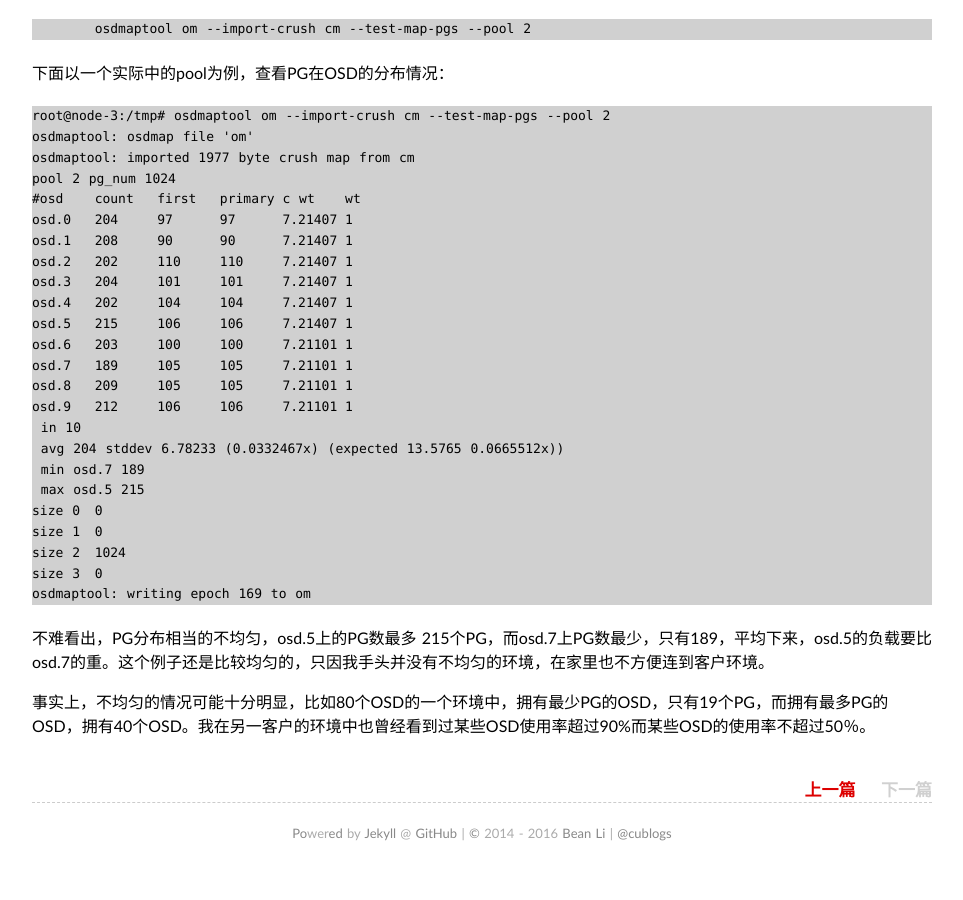
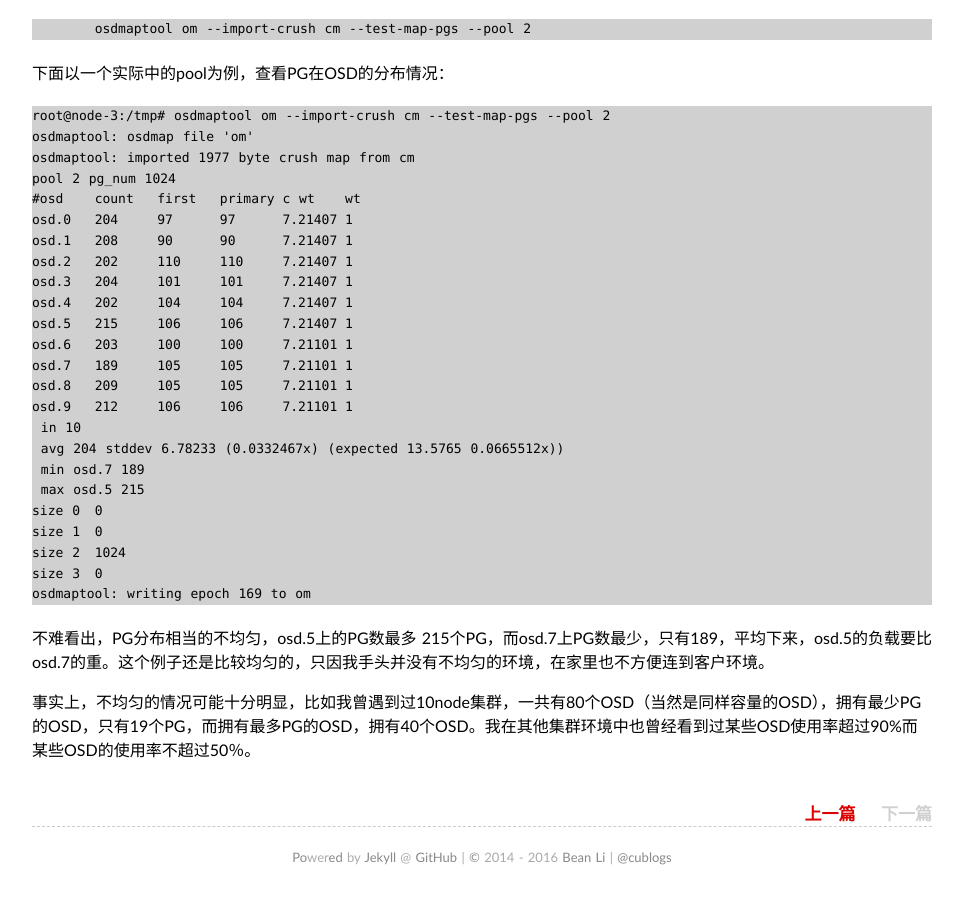
Before and after one commit to Bean-Li/Bean-Li.github.io, a Jekyll site: the page built from _posts/2016-03-06-pg-distribution-on-pool.md, in a window 1280 px wide and 900 px high, scrolled down 913 px. Shown: the whole window, without its empty margins (158-1121 px from the left). Built offline with Jekyll 4.4.1, drawn with Linux system fonts in a browser that asks for light colours; some web fonts are replaced; comment, search, counter and statistics services are not loaded; before the commit the page ends 1789 px from its top, so only the background shows below that.

Commit message:
fix sentence for get pg distribution for specific pool

```diff
--- a/_posts/2016-03-06-pg-distribution-on-pool.md
+++ b/_posts/2016-03-06-pg-distribution-on-pool.md
@@ -88,4 +88,4 @@ osdmaptool: writing epoch 169 to om
 
 不难看出，PG分布相当的不均匀，osd.5上的PG数最多 215个PG，而osd.7上PG数最少，只有189，平均下来，osd.5的负载要比osd.7的重。这个例子还是比较均匀的，只因我手头并没有不均匀的环境，在家里也不方便连到客户环境。
 
-事实上，不均匀的情况可能十分明显，比如80个OSD的一个环境中，拥有最少PG的OSD，只有19个PG，而拥有最多PG的OSD，拥有40个OSD。我在另一客户的环境中也曾经看到过某些OSD使用率超过90%而某些OSD的使用率不超过50％。
+事实上，不均匀的情况可能十分明显，比如我曾遇到过10node集群，一共有80个OSD（当然是同样容量的OSD），拥有最少PG的OSD，只有19个PG，而拥有最多PG的OSD，拥有40个OSD。我在其他集群环境中也曾经看到过某些OSD使用率超过90%而某些OSD的使用率不超过50％。
```
